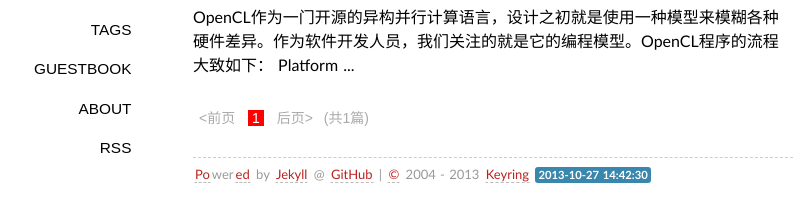
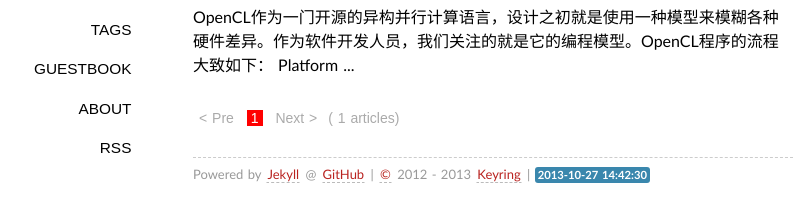
Before and after one commit to keyring/keyring.github.io, a Jekyll site: the page built from index.html, in a window 1280 px wide. Shown: the part 138-360 px from the top of the page, without its empty margins (147-956 px from the left). Built offline with Jekyll 4.4.1, drawn with Linux system fonts in a browser that asks for light colours; some web fonts are replaced; Markdown is read by kramdown in place of the engine named in the settings; the list of posts is cut into pages by our own code.

Commit message:
。。。

```diff
--- a/_layouts/default.html
+++ b/_layouts/default.html
@@ -60,9 +60,8 @@
 
     <footer>
         <p><small>
-            <a href="http://github.com/{{ site.github }}/NET/new/gh-pages/_posts" target="_blank" title="撰写文章">Po</a>wer<a href="http://github.com/{{ site.github }}/NET/edit/gh-pages/{{ page.path }}" target="_blank" title="编辑页面">ed</a> by <a href="http://jekyllrb.com" target="_blank">Jekyll</a> @ <a href="http://github.com/{{ site.github }}/NET" target="_blank" title="项目主页">GitHub</a>
-             | <a rel="license" href="http://creativecommons.org/licenses/by-sa/3.0/cn/" target="_blank" title="许可协议">©</a> 2004 - {{site.time | date:"%Y"}} <a href="/about/">{{ site.author }}</a>
-			 <span class="label label-info" id="timeSpan"></span>
+          <!--  <a href="http://github.com/{{ site.github }}/_posts" target="_blank" title="撰写文章">Po</a>wer<a href="http://github.com/{{ site.github }}/NET/edit/gh-pages/{{ page.path }}" target="_blank" title="编辑页面">ed</a> by <a href="http://jekyllrb.com" target="_blank">Jekyll</a> @ <a href="http://github.com/{{ site.github }}" target="_blank" title="项目主页">GitHub</a> -->
+		  Powered by <a href="http://jekyllrb.com" target="_blank">Jekyll</a> @ <a href="http://github.com/{{ site.github }}" target="_blank" title="项目主页">GitHub</a> | <a rel="license" href="http://creativecommons.org/licenses/by-sa/3.0/cn/" target="_blank" title="许可协议">©</a> 2012 - {{site.time | date:"%Y"}} <a href="/about/">{{ site.author }}</a> | <span class="label label-info" id="timeSpan"></span>
 {% if site.beian %}
              | <a href="http://www.miibeian.gov.cn" target="_blank">{{ site.beian }}</a>
 {% endif %}
--- a/index.html
+++ b/index.html
@@ -24,12 +24,12 @@ layout: page
 
   {% if paginator.previous_page %}
     {% if paginator.previous_page == 1 %}
-    <a href="/"><前页</a>
+    <a href="/">< Pre</a>
     {% else %}
-    <a href="/page{{paginator.previous_page}}">&lt;前页</a>
+    <a href="/page{{paginator.previous_page}}">&lt; Pre</a>
     {% endif %}
   {% else %}
-    <span class="previous disabled">&lt;前页</span>
+    <span class="previous disabled">&lt; Pre</span>
   {% endif %}
 
       {% if paginator.page == 1 %}
@@ -47,9 +47,9 @@ layout: page
     {% endfor %}
 
   {% if paginator.next_page %}
-    <a class="next" href="/page{{paginator.next_page}}">后页&gt;</a>
+    <a class="next" href="/page{{paginator.next_page}}">Next &gt;</a>
   {% else %}
-    <span class="next disabled" >后页&gt;</span>
+    <span class="next disabled" >Next &gt;</span>
   {% endif %}
-  (共{{ paginator.total_posts }}篇)
+  ( {{ paginator.total_posts }} articles)
 </div>
```
